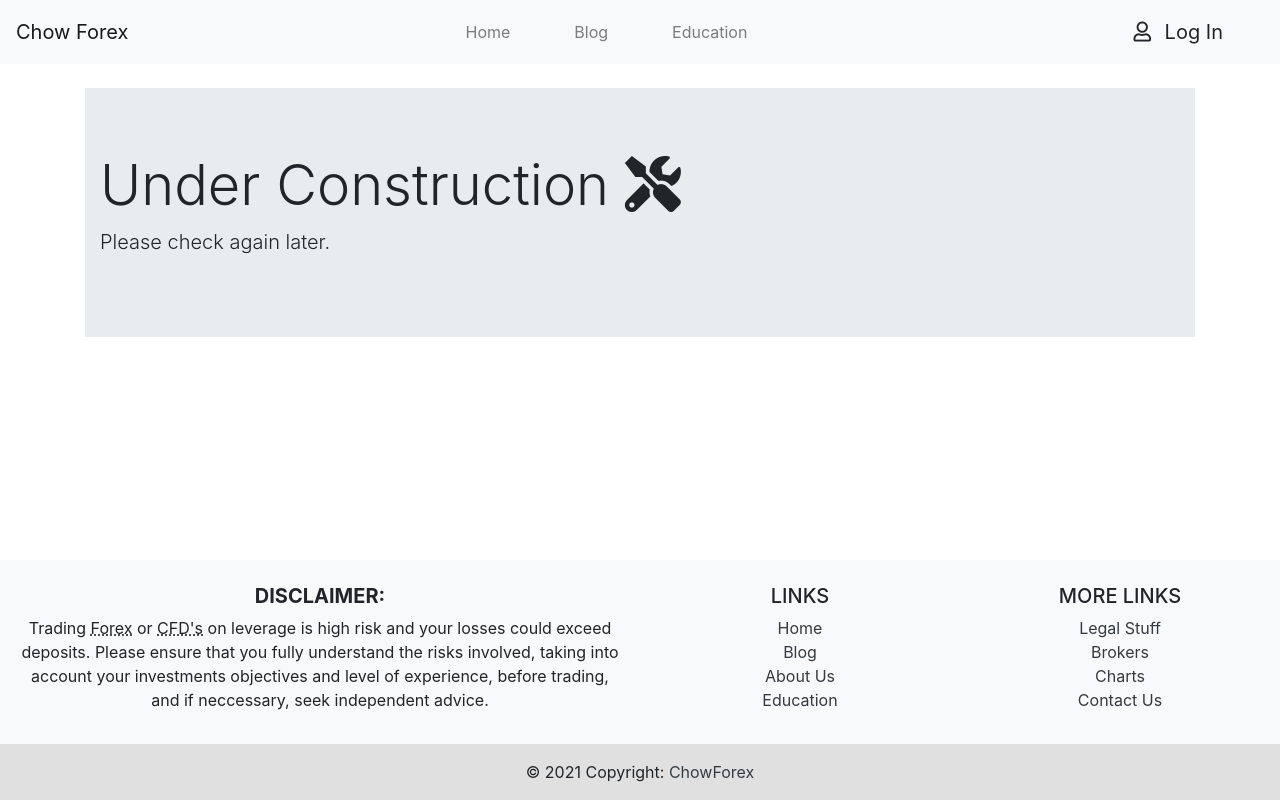
After one commit to tb0se/ChowForex, a Flask app: page /legal in a window 1280 px wide. The commit adds this page. Run offline with Flask 2, Linux system fonts and the light colour scheme.

Commit message:
minor changes to home&base

```diff
--- a/app/static/css/main.css
+++ b/app/static/css/main.css
@@ -41,3 +41,7 @@ body, html {
     /* The image used */
     background-image: url(/static/images/main.jpg);
 }
+
+.dropdown-menu {
+    min-width: 0rem;
+}
--- a/app/templates/base.html
+++ b/app/templates/base.html
@@ -51,10 +51,10 @@
             </ul>
 
             <!-- Search Bar -->
-            <form class="form-inline my-2 my-lg-0">
+            <!-- <form class="form-inline my-2 my-lg-0">
                 <input class="form-control mr-sm-2" type="search" placeholder="Search" aria-label="Search">
                 <button class="btn btn-outline-dark my-2 my-sm-0" type="submit">Search</button>
-            </form>
+            </form> -->
 
             <!-- Login -->
             <div class="ml-lg-5 mr-4">
@@ -149,7 +149,7 @@
                             <a href="{{ url_for('blog.home') }}" class="text-dark">Blog</a>
                         </li>
                         <li>
-                            <a href="#!" class="text-dark">About Us</a>
+                            <a href="{{ url_for('home.about_us') }}" class="text-dark">About Us</a>
                         </li>
                         <li>
                             <a href="{{ url_for('edu.index') }}" class="text-dark">Education</a>
@@ -162,16 +162,16 @@
                     <h5 class="text-uppercase">More Links</h5>
                     <ul class="list-unstyled mb-0">
                         <li>
-                            <a href="#!" class="text-dark">Legal Stuff</a>
+                            <a href="{{ url_for('home.legal') }}" class="text-dark">Legal Stuff</a>
                         </li>
                         <li>
-                            <a href="#!" class="text-dark">Brokers</a>
+                            <a href="{{ url_for('home.brokers') }}" class="text-dark">Brokers</a>
                         </li>
                         <li>
-                            <a href="#!" class="text-dark">Charts</a>
+                            <a href="{{ url_for('home.charts') }}" class="text-dark">Charts</a>
                         </li>
                         <li>
-                            <a href="#!" class="text-dark">Contact Us</a>
+                            <a href="{{ url_for('home.contact') }}" class="text-dark">Contact Us</a>
                         </li>
                     </ul>
 				</div>
--- /dev/null
+++ b/app/templates/home/legal.html
@@ -0,0 +1,24 @@
+{% extends "base.html" %}
+
+{% block title %}Legal{% endblock %}
+
+{% block content %}
+
+<main role="main" class="container">
+
+    <div class="jumbotron jumbotron-fluid mt-4">
+        <div class="container">
+            <h1 class="display-4">
+                Under Construction
+                <i class="fas fa-tools pr-2"  aria-hidden="true"></i>
+            </h1>
+            <p class="lead">Please check again later.</p>
+        </div>
+    </div>
+
+
+</main>
+
+
+
+{% endblock %}
--- a/app/views/home.py
+++ b/app/views/home.py
@@ -6,4 +6,29 @@ home = Blueprint('home', __name__,static_folder ='static',template_folder='templ
 # Home page
 @home.route('/')
 def index():
-    return render_template("index.html")
+    return render_template("home/index.html")
+
+# About Us
+@home.route('/about-us/')
+def about_us():
+    return render_template("home/about_us.html")
+
+# Contact Us
+@home.route('/contact-us')
+def contact():
+    return render_template("home/contact_us.html")
+
+# Legal
+@home.route('/legal')
+def legal():
+    return render_template("home/legal.html")
+
+# Brokers
+@home.route('/brokers')
+def brokers():
+    return render_template("home/brokers.html")
+
+# Charts
+@home.route('/charts')
+def charts():
+    return render_template("home/charts.html")
```
Also changed, not shown: app/templates/home/about_us.html (added, +24 -0 lines), app/templates/home/brokers.html (added, +24 -0 lines), app/templates/home/charts.html (added, +24 -0 lines), app/templates/home/contact_us.html (added, +24 -0 lines), app/templates/home/index.html (renamed from app/templates/index.html).
